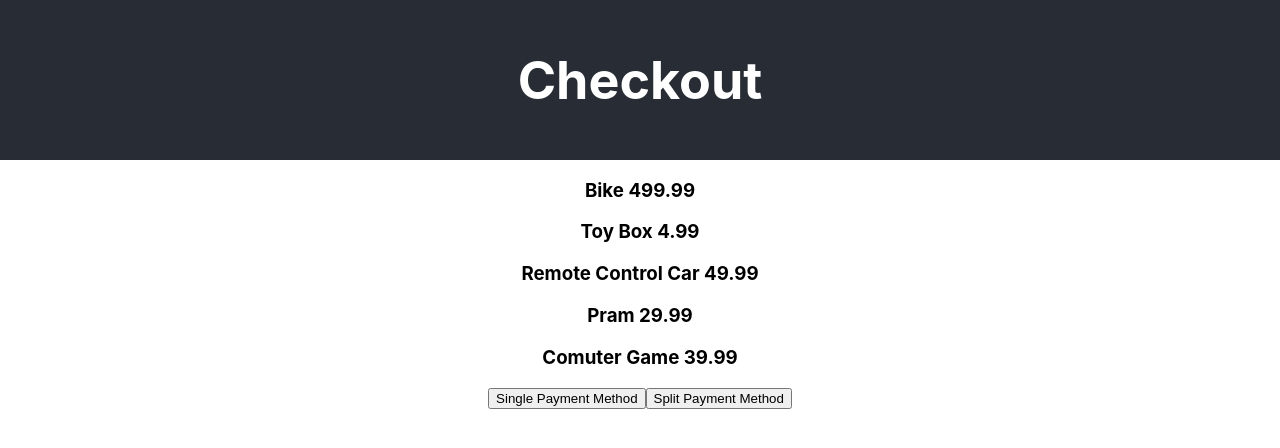
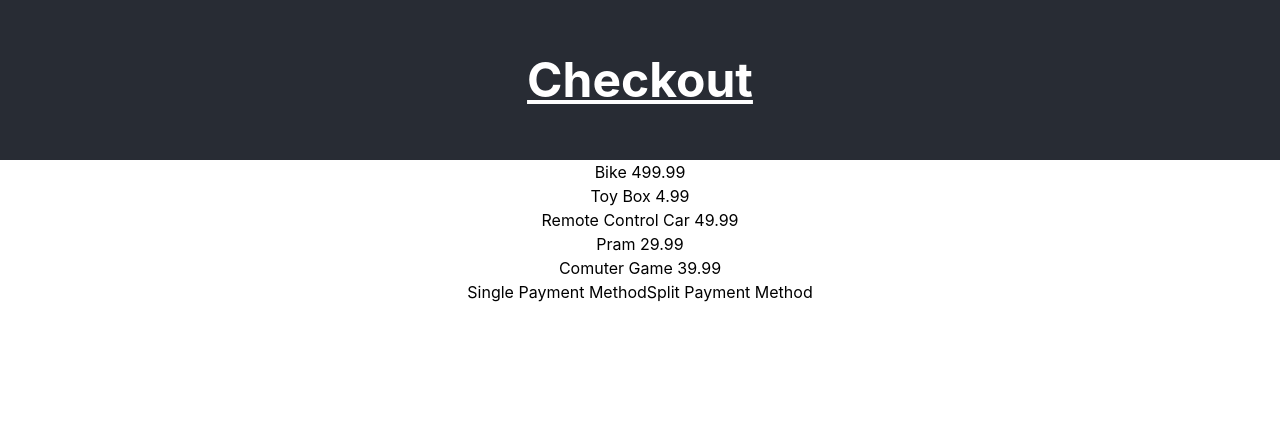
Before and after one commit to GLYNKNIGHT/Iceland-Checkout, a React (Create React App) app: page / in a window 1280 px wide. Shown: the top 448 px of the page. Built offline with nearby package versions, Linux system fonts and the light colour scheme; data requests are answered from the project's data file.

Commit message:
Installed tailwind

```diff
--- a/package.json
+++ b/package.json
@@ -35,5 +35,10 @@
       "last 1 firefox version",
       "last 1 safari version"
     ]
+  },
+  "devDependencies": {
+    "autoprefixer": "^10.4.13",
+    "postcss": "^8.4.18",
+    "tailwindcss": "^3.2.1"
   }
 }
--- /dev/null
+++ b/postcss.config.js
@@ -0,0 +1,6 @@
+module.exports = {
+  plugins: {
+    tailwindcss: {},
+    autoprefixer: {},
+  },
+}
--- a/src/components/App/App.css
+++ b/src/components/App/App.css
@@ -1,3 +1,4 @@
+
 .App {
   text-align: center;
 }
--- a/src/components/App/App.js
+++ b/src/components/App/App.js
@@ -13,10 +13,11 @@ useEffect(()=> {
     .then((data)=> {console.log(data); setBasket(data)});
 
   }, [])
+
   return (
     <div className="App">
       <header className="App-header">
-        <h1>Checkout</h1>
+        <h1 className="text-5xl font-bold underline">Checkout</h1>
       </header>
       <section>
       {basket && <List basket = {basket}/>}
--- a/src/components/List/List.js
+++ b/src/components/List/List.js
@@ -1,7 +1,7 @@
 
 const List  =({basket}) =>{
 
-   return  <div>
+   return  <div className="basket_list">
     {basket.map((item) => <div><h3>{item.item} {item.price} </h3></div>)}
     </div>
 }
--- a/src/index.css
+++ b/src/index.css
@@ -1,3 +1,7 @@
+@tailwind base;
+@tailwind components;
+@tailwind utilities;
+
 body {
   margin: 0;
   font-family: -apple-system, BlinkMacSystemFont, 'Segoe UI', 'Roboto', 'Oxygen',
--- /dev/null
+++ b/tailwind.config.js
@@ -0,0 +1,8 @@
+/** @type {import('tailwindcss').Config} */
+module.exports = {
+  content: ["./src/components/App/App.js", "./src/components/List/List.js", "./src/index.js"],
+  theme: {
+    extend: {},
+  },
+  plugins: [],
+}
```
Also changed, not shown: 1 other file (tests, documents, lock files or other folders).
